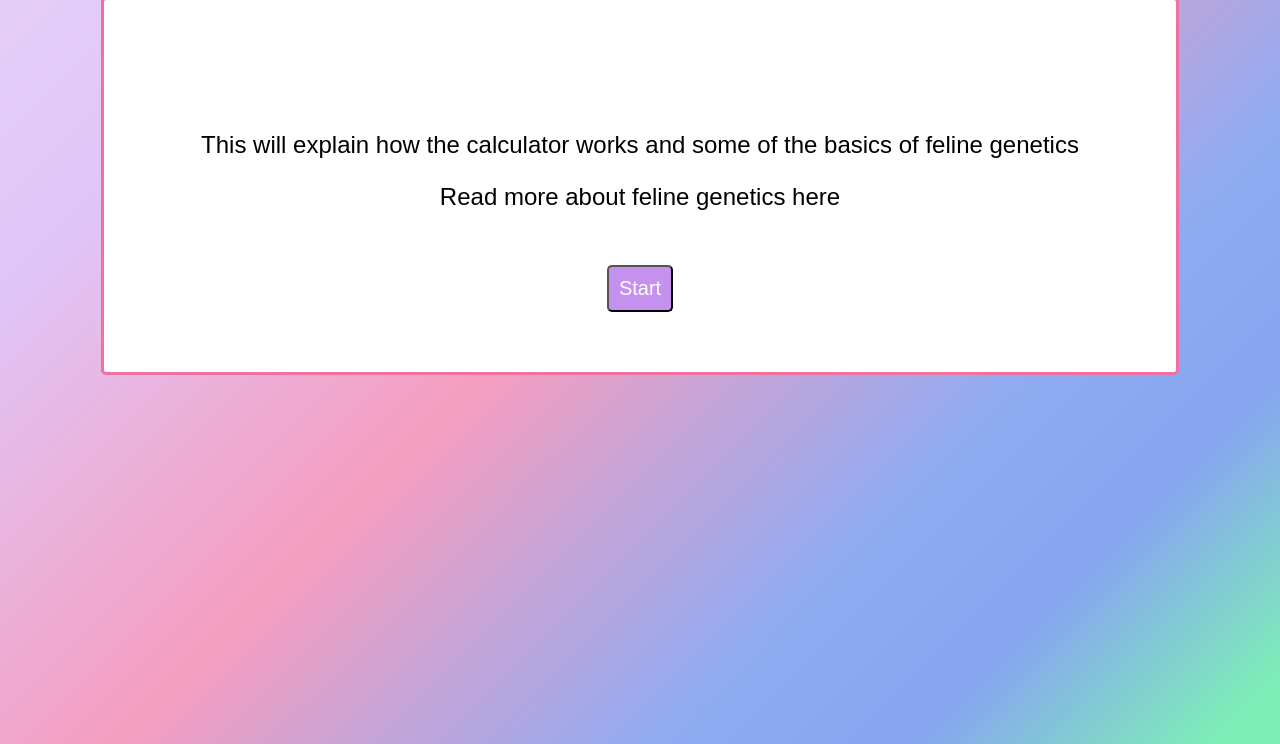
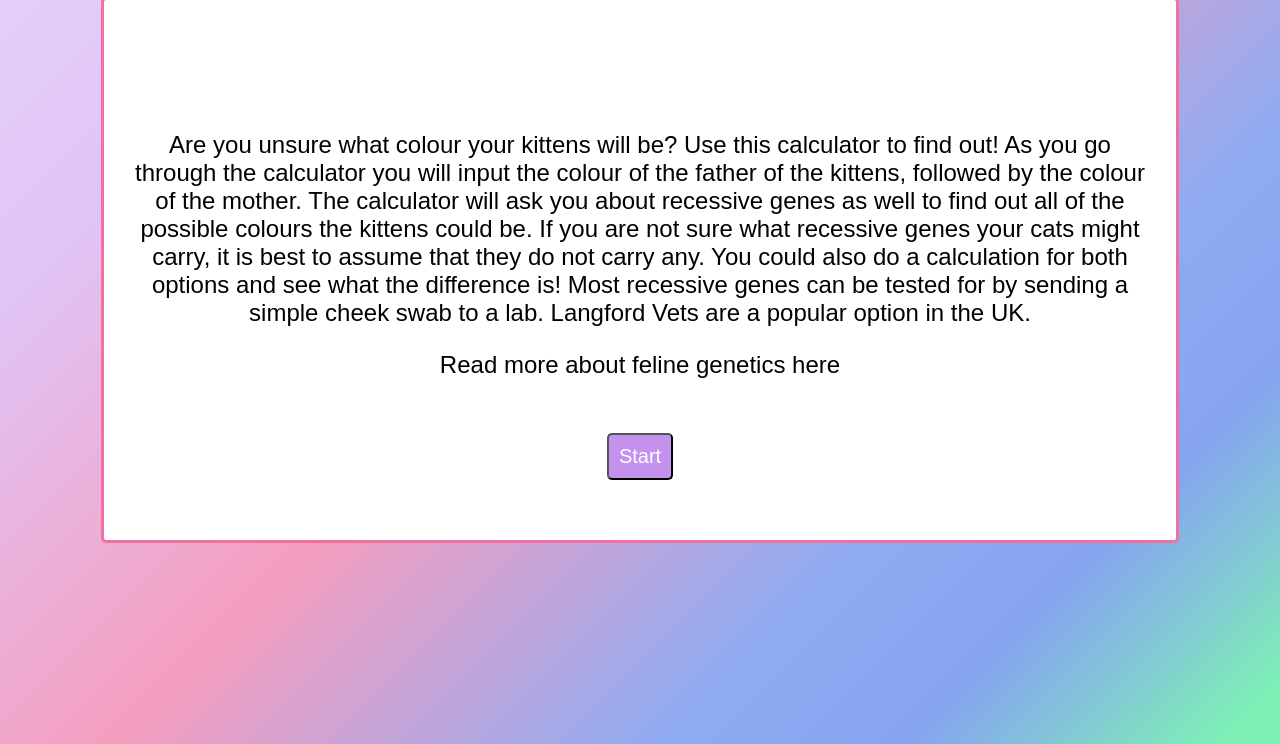
Before and after one commit to Laura10101/kitten-calculator, a plain HTML site: page index.html in a window 1280 px wide. Shown: the part 56-800 px from the top of the page. Drawn offline with Linux system fonts and the light colour scheme.

Commit message:
Update text on first page

```diff
--- a/index.html
+++ b/index.html
@@ -19,7 +19,11 @@
             <!--Introductory section-->
             <section id="introduction">
                 <div id="intro-container" class="section-container">
-                    <p>This will explain how the calculator works and some of the basics of feline genetics</p>
+                    <p>Are you unsure what colour your kittens will be? Use this calculator to find out!
+                        As you go through the calculator you will input the colour of the father of the kittens, followed by the colour of the mother.
+                        The calculator will ask you about recessive genes as well to find out all of the possible colours the kittens could be. If you are not sure what recessive genes your cats might carry, it is best to assume that they do not carry any. You could also do a calculation for both options and see what the difference is!
+                        Most recessive genes can be tested for by sending a simple cheek swab to a lab. Langford Vets are a popular option in the UK.
+                        </p>
                     <p>Read more about feline genetics here</p>
                     <button class="flow-button" onclick="showQuestionsSection()">Start</button>
                 </div>
```
